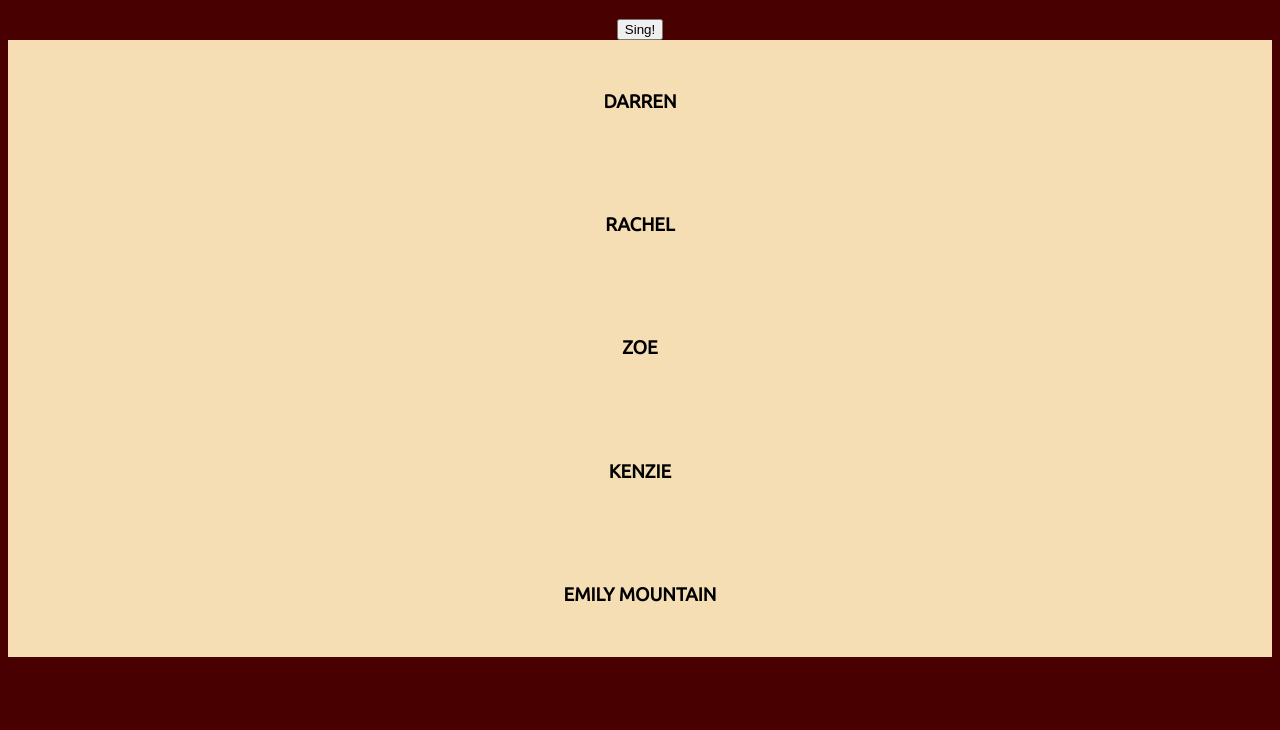
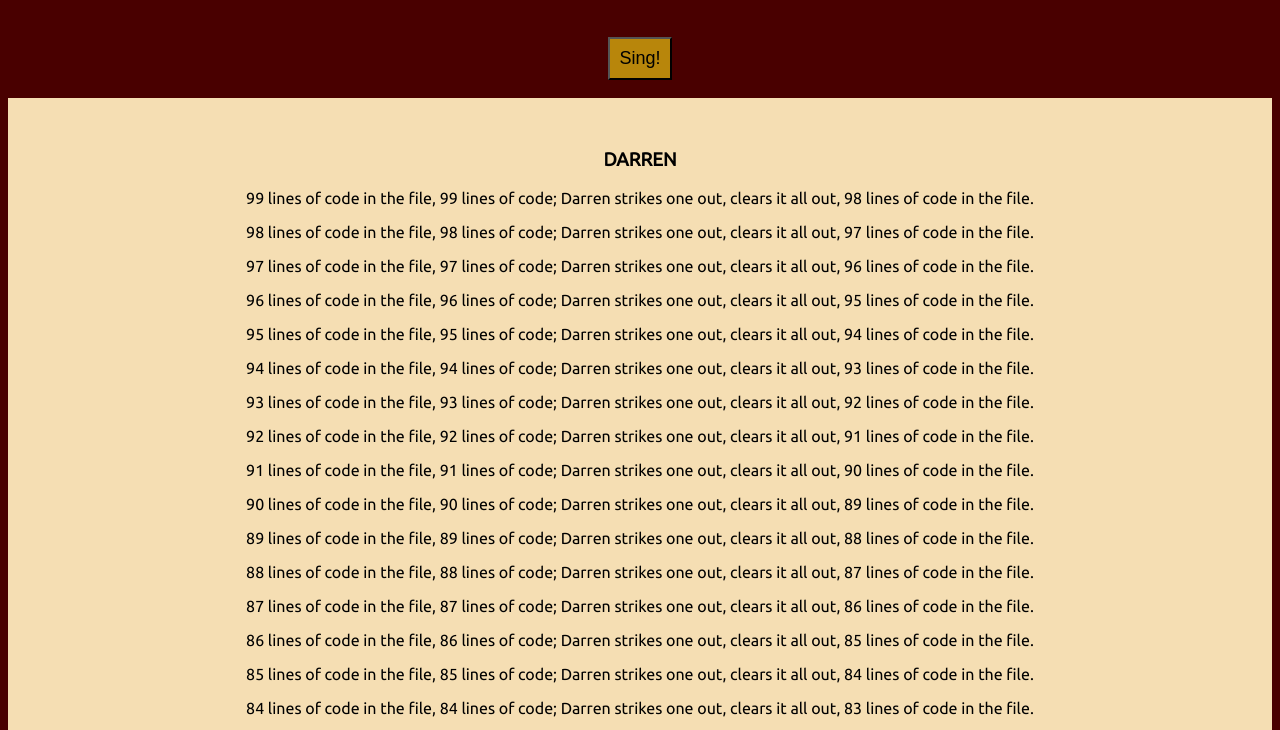
Before and after one commit to mjgaylord94/DOM-99Lines-Part2, a plain HTML site: page index.html in a window 1280 px wide. Both pictures are taken after a click on the button "Sing!". Shown: the part 61-791 px from the top of the page. Drawn offline with Linux system fonts and the light colour scheme.

Commit message:
Assignment Complete.

```diff
--- a/app.js
+++ b/app.js
@@ -1,15 +1,4 @@
 let friends = [`Darren`, `Rachel`, `Zoe`, `Kenzie`, `Emily Mountain`];
-
-// Function to Sing the "99 lines of Code" song.  Function takes the argument of the name of the person singing.
-// Each line of code will use String interpolation to correctly display how many lines of code there are currently (based off the index) and who is singing the song.
-// The last two lines of the song are written out seperately due to "line" being singular.
-function song(name) {
-    for (let i = 99; i > 2; i--) {
-        console.log(`${i} lines of code in the file, ${i} lines of code; ${name} strikes one out, clears it all out, ${i - 1} lines of code in the file.`)
-    };
-    console.log(`2 lines of code in the file, 2 lines of code; ${name} strikes one out, clears it all out, 1 line of code in the file.`)
-    console.log(`1 line of code in the file, 1 line of code; ${name} strikes one out, clears it all out, 0 lines of code in the file.`)
-};
 
 let button = document.createElement(`button`)
 let buttonText = document.createTextNode(`Sing!`)
@@ -21,21 +10,52 @@ button.addEventListener(`click`, buttonClicked)
 
 function buttonClicked(e) {
 
-    // Calling the function by looping through the friends array
+    // Looping everything through the friends array so they get their own corresponding div
     for (i = 0; i < friends.length; i++) {
+
+        // List of Variables each Friend gets
         let songContainer = document.createElement(`div`)
         songContainer.classList.add(`friend`)
         let containerTitle = document.createElement(`h3`)
         let containerTitleText = document.createTextNode(`${friends[i]}`)
-        let songParagraph = document.createElement(`p`)
+        let songParagraph = document.createElement(`div`)
+        songParagraph.classList.add(`song`)
 
+        // Function to Sing the "99 lines of Code" song.  Function takes the argument of the name of the person singing.
+        // Lines 99-3 use a loop to create seperate p tags and their text
+        // The last two lines of the song are written out seperately due to "line" being singular.
+        // Each p tag is then appended to the song class div
+        function song(name) {
+            for (let i = 99; i > 2; i--) {
+                let songLine = document.createElement(`p`)
+                let songLineText = document.createTextNode(`${i} lines of code in the file, ${i} lines of code; ${name} strikes one out, clears it all out, ${i - 1} lines of code in the file.`)
+
+                songLine.appendChild(songLineText)
+                songParagraph.appendChild(songLine)
+            };
+
+            let lineTwo = document.createElement(`p`)
+            let lineTwoText = document.createTextNode(
+                `2 lines of code in the file, 2 lines of code; ${name} strikes one out, clears it all out, 1 line of code in the file.`)
+            lineTwo.appendChild(lineTwoText)
+            songParagraph.appendChild(lineTwo)
+
+            let lineOne = document.createElement(`p`)
+            let lineOneText = document.createTextNode(
+                `1 line of code in the file, 1 line of code; ${name} strikes one out, clears it all out, 0 lines of code in the file.`)
+            lineOne.appendChild(lineOneText)
+            songParagraph.appendChild(lineOne)
+        };
+
+        // Calling the Song Fuction for the Indexed Friend
+        song(friends[i])
+
+        // Appending each Element into one another and then to the DOM
         containerTitle.appendChild(containerTitleText)
         songContainer.appendChild(containerTitle)
         songContainer.appendChild(songParagraph)
 
         document.body.appendChild(songContainer)
-
-        song(friends[i])
     }
 
 }
--- a/styles.css
+++ b/styles.css
@@ -16,3 +16,10 @@ h1 {
 .friend > h3 {
     text-transform: uppercase;
 }
+
+button {
+    padding: 0.5em;
+    margin: 1em;
+    font-size: large;
+    background-color: darkgoldenrod;
+}
```
